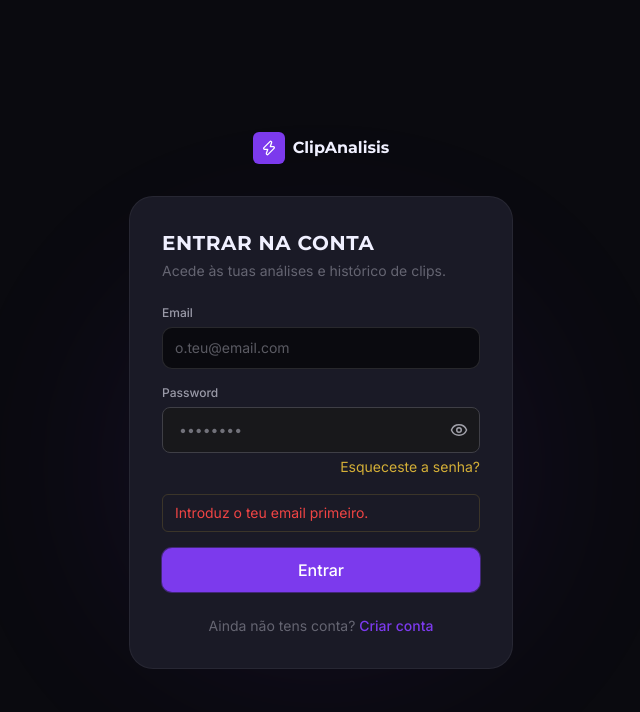
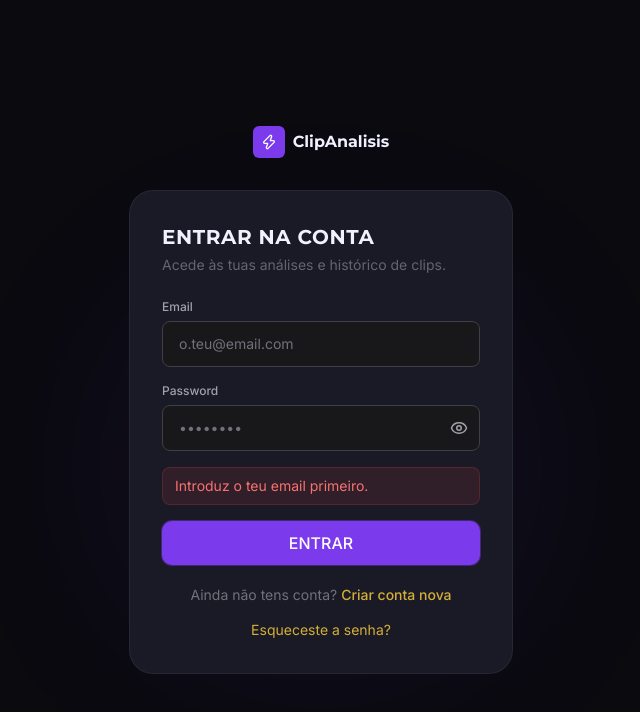
Before and after one commit to AndreVieira17/ClipAnalisis, a React (Vite) app: page /auth in a window 1280 px wide. Both pictures are taken after a click on the button "Esqueceste a senha?". Shown: the top 712 px of the page, without its empty margins (319-959 px from the left). Built offline with nearby package versions, Linux system fonts and the light colour scheme; no server answers.

Commit message:
fix: auth form restructure - eye icon + forgot password below mode switch

```diff
--- a/src/pages/Auth.tsx
+++ b/src/pages/Auth.tsx
@@ -67,8 +67,7 @@ export default function Auth() {
     setMessage({ text: 'Email de redefinição enviado! Verifica a tua caixa de entrada.', type: 'success' });
   }
 
-  const inputClass =
-    'w-full bg-app-bg-primary border border-app-border-default rounded-[var(--app-radius-md)] px-3 py-2.5 text-sm font-inter text-app-text-primary placeholder:text-app-text-muted outline-none focus:border-app-accent focus:ring-1 focus:ring-app-accent transition-colors';
+  const inputBase = 'bg-zinc-900 border border-zinc-700 rounded-lg px-4 py-3 text-white w-full placeholder:text-zinc-500 outline-none focus:border-[#D4AF37] transition-colors text-sm';
 
   return (
     <AuthLayout
@@ -80,8 +79,9 @@ export default function Auth() {
       }
     >
       <form onSubmit={handleSubmit} className="space-y-4">
+        {/* Email */}
         <div>
-          <label htmlFor="email" className="block text-xs font-inter font-medium text-app-text-secondary mb-1.5">
+          <label htmlFor="email" className="block text-xs font-medium text-zinc-400 mb-1.5">
             Email
           </label>
           <input
@@ -92,14 +92,16 @@ export default function Auth() {
             placeholder="o.teu@email.com"
             value={email}
             onChange={(e) => setEmail(e.target.value)}
-            className={inputClass}
+            className={inputBase}
           />
         </div>
+
+        {/* Password */}
         <div>
-          <label htmlFor="password" className="block text-xs font-inter font-medium text-app-text-secondary mb-1.5">
+          <label htmlFor="password" className="block text-xs font-medium text-zinc-400 mb-1.5">
             Password
           </label>
-          <div className="relative">
+          <div className="relative w-full">
             <input
               id="password"
               type={showPassword ? 'text' : 'password'}
@@ -109,55 +111,64 @@ export default function Auth() {
               placeholder="••••••••"
               value={password}
               onChange={(e) => setPassword(e.target.value)}
-              className="w-full bg-zinc-900 border border-zinc-700 rounded-lg px-4 py-3 pr-12 text-white placeholder:text-zinc-500 outline-none focus:border-[#D4AF37] transition-colors text-sm"
+              className={`${inputBase} pr-12`}
             />
             <button
               type="button"
               onClick={() => setShowPassword((v) => !v)}
               aria-label={showPassword ? 'Esconder senha' : 'Mostrar senha'}
-              className="absolute right-3 top-1/2 -translate-y-1/2 text-zinc-400 hover:text-white transition-colors"
+              className="absolute right-3 top-1/2 -translate-y-1/2 text-zinc-400 hover:text-white cursor-pointer z-10 transition-colors"
             >
               {showPassword ? <EyeOff size={18} /> : <Eye size={18} />}
             </button>
           </div>
-          {mode === 'login' && (
-            <button
-              type="button"
-              onClick={handleForgotPassword}
-              className="text-sm text-right w-full mt-1"
-              style={{ color: '#D4AF37' }}
-            >
-              Esqueceste a senha?
-            </button>
-          )}
         </div>
 
+        {/* Feedback message */}
         {message && (
           <p
-            className={`text-sm font-inter rounded-[var(--app-radius-sm)] px-3 py-2 ${
+            className={`text-sm rounded-lg px-3 py-2 border ${
               message.type === 'error'
-                ? 'text-app-error bg-app-error/10 border border-app-error/20'
-                : 'text-app-success bg-app-success/10 border border-app-success/20'
+                ? 'text-red-400 bg-red-500/10 border-red-500/20'
+                : 'text-green-400 bg-green-500/10 border-green-500/20'
             }`}
           >
             {message.text}
           </p>
         )}
 
+        {/* Submit */}
         <Button type="submit" variant="primary" size="lg" loading={loading} className="w-full mt-2">
-          {mode === 'login' ? 'Entrar' : 'Criar conta'}
+          {mode === 'login' ? 'ENTRAR' : 'CRIAR CONTA'}
         </Button>
       </form>
 
-      <p className="mt-6 text-center text-sm font-inter text-app-text-muted">
+      {/* Mode switch */}
+      <p className="mt-5 text-center text-sm text-zinc-500">
         {mode === 'login' ? 'Ainda não tens conta?' : 'Já tens conta?'}{' '}
         <button
-          onClick={() => { setMode(mode === 'login' ? 'signup' : 'login'); setMessage(null); }}
-          className="text-app-accent hover:text-app-accent-hover font-medium transition-colors"
+          type="button"
+          onClick={() => { setMode(mode === 'login' ? 'signup' : 'login'); setMessage(null); setShowPassword(false); }}
+          className="font-medium transition-colors hover:opacity-80"
+          style={{ color: '#D4AF37' }}
         >
-          {mode === 'login' ? 'Criar conta' : 'Entrar'}
+          {mode === 'login' ? 'Criar conta nova' : 'Já tenho conta — entrar'}
         </button>
       </p>
+
+      {/* Forgot password — login only */}
+      {mode === 'login' && (
+        <p className="mt-3 text-center">
+          <button
+            type="button"
+            onClick={handleForgotPassword}
+            className="text-sm transition-colors hover:opacity-80"
+            style={{ color: '#D4AF37' }}
+          >
+            Esqueceste a senha?
+          </button>
+        </p>
+      )}
     </AuthLayout>
   );
 }
```
